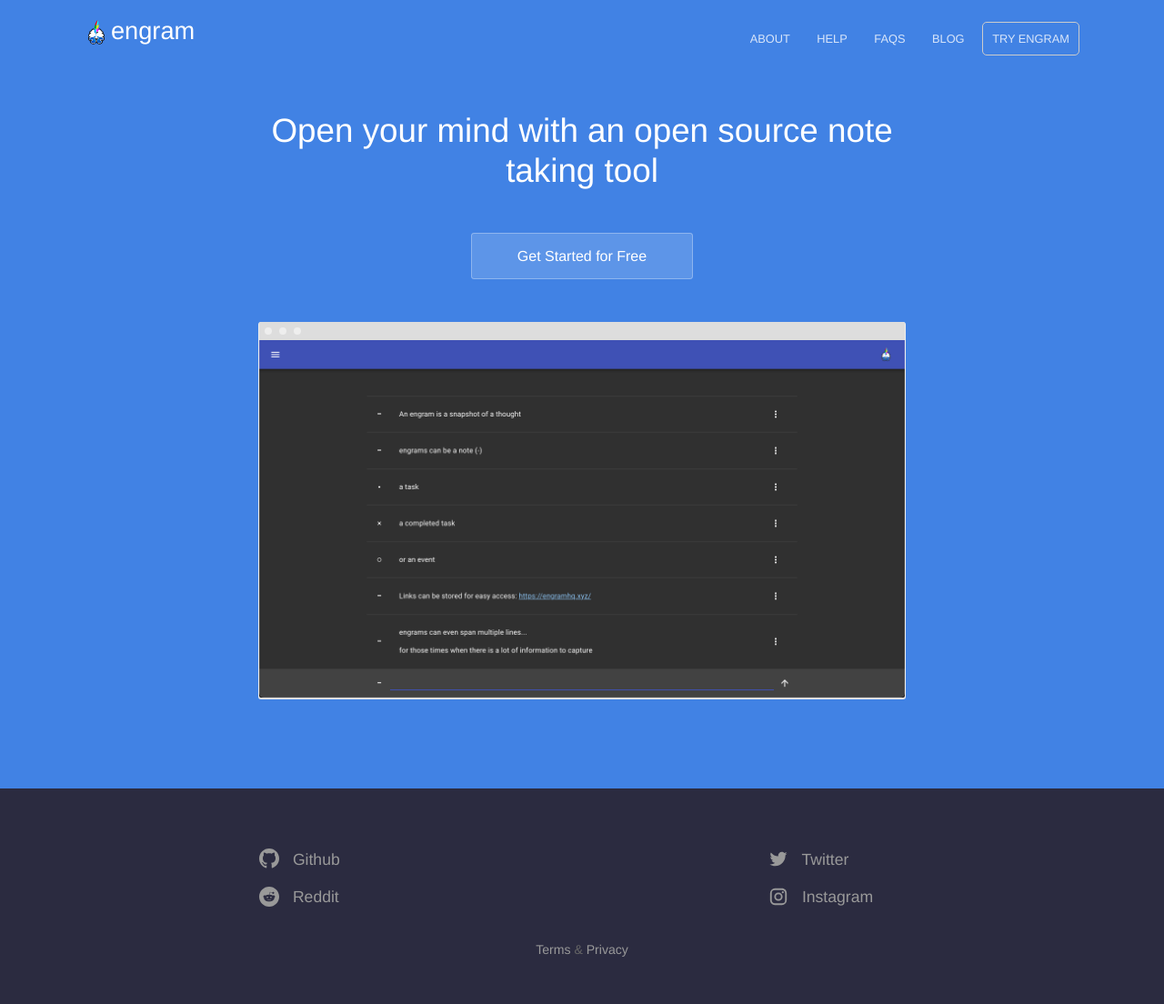
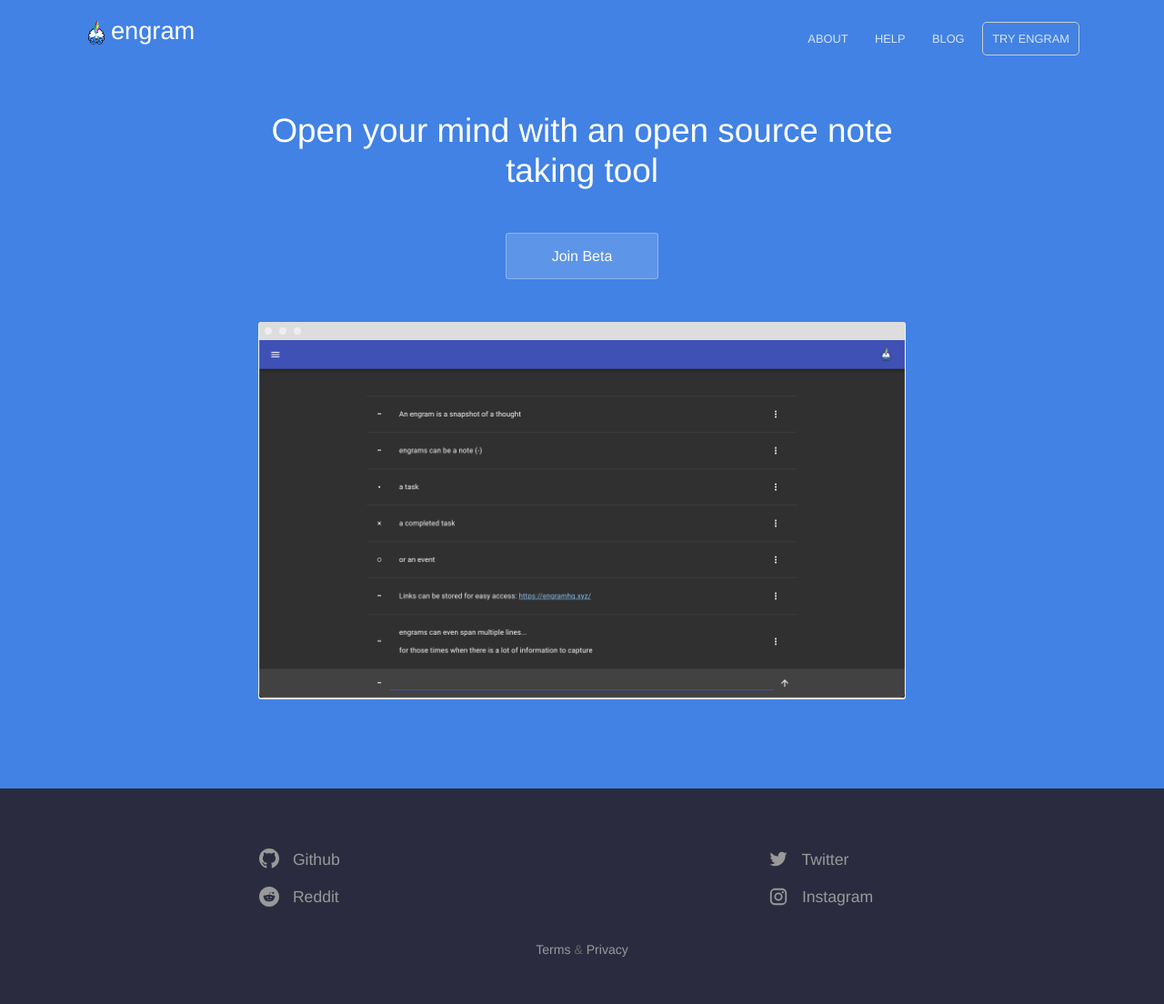
Before and after one commit to engramhq/engram-product-site, a Jekyll site: the page built from index.html, in a window 1280 px wide. Shown: the whole page at 91% size. Built offline with Jekyll 4.4.1, drawn with Linux system fonts in a browser that asks for light colours.

Commit message:
Add mailchimp beta landing page link

```diff
--- a/_data/navigation.yml
+++ b/_data/navigation.yml
@@ -4,13 +4,10 @@
 - name: Help
   link: /help/
   highlight: false
-- name: FAQs
-  link: /faqs/
-  highlight: false
 - name: Blog
   link: /blog/
   highlight: false
 - name: Try engram
-  link: https://engram.xyzdigital.com
+  link: https://engram.xyzdigital.com/signup
   new_window: true
   highlight: true
--- a/_layouts/default.html
+++ b/_layouts/default.html
@@ -21,8 +21,6 @@
 
 				gtag('config', 'G-VEBFLZQJSX');
 			</script>
-
-			<script id="mcjs">!function(c,h,i,m,p){m=c.createElement(h),p=c.getElementsByTagName(h)[0],m.async=1,m.src=i,p.parentNode.insertBefore(m,p)}(document,"script","https://chimpstatic.com/mcjs-connected/js/users/d597bd6edc50da6946aed0608/601f5b5debcac86936bec7b21.js");</script>
 		{% endif %}
 	</head>
 	<body>
--- a/index.html
+++ b/index.html
@@ -3,9 +3,9 @@
 ---
 <section class="hero">
 	<div class="text-container">
-		<h1 class="editable">Open your mind with an open source note taking tool</strong></h1>
+		<h1></strong>Open your mind with an open source note taking tool</strong></h1>
 
-		<div class="cta button alt"><a href="https://engram.xyzdigital.com">Get Started for Free</a></div>
+		<div class="cta button alt"><a href="https://mailchi.mp/f3d84b89e0d3/engram-beta-waitlist" target="_blank">Join Beta</a></div>
 		<div>
 			<img src="{{ site.baseurl }}/images/engram-daily.png" alt="Screenshot" class="screenshot editable" />
 		</div>
```
Also changed, not shown: faqs.html (deleted, +0 -10 lines).
